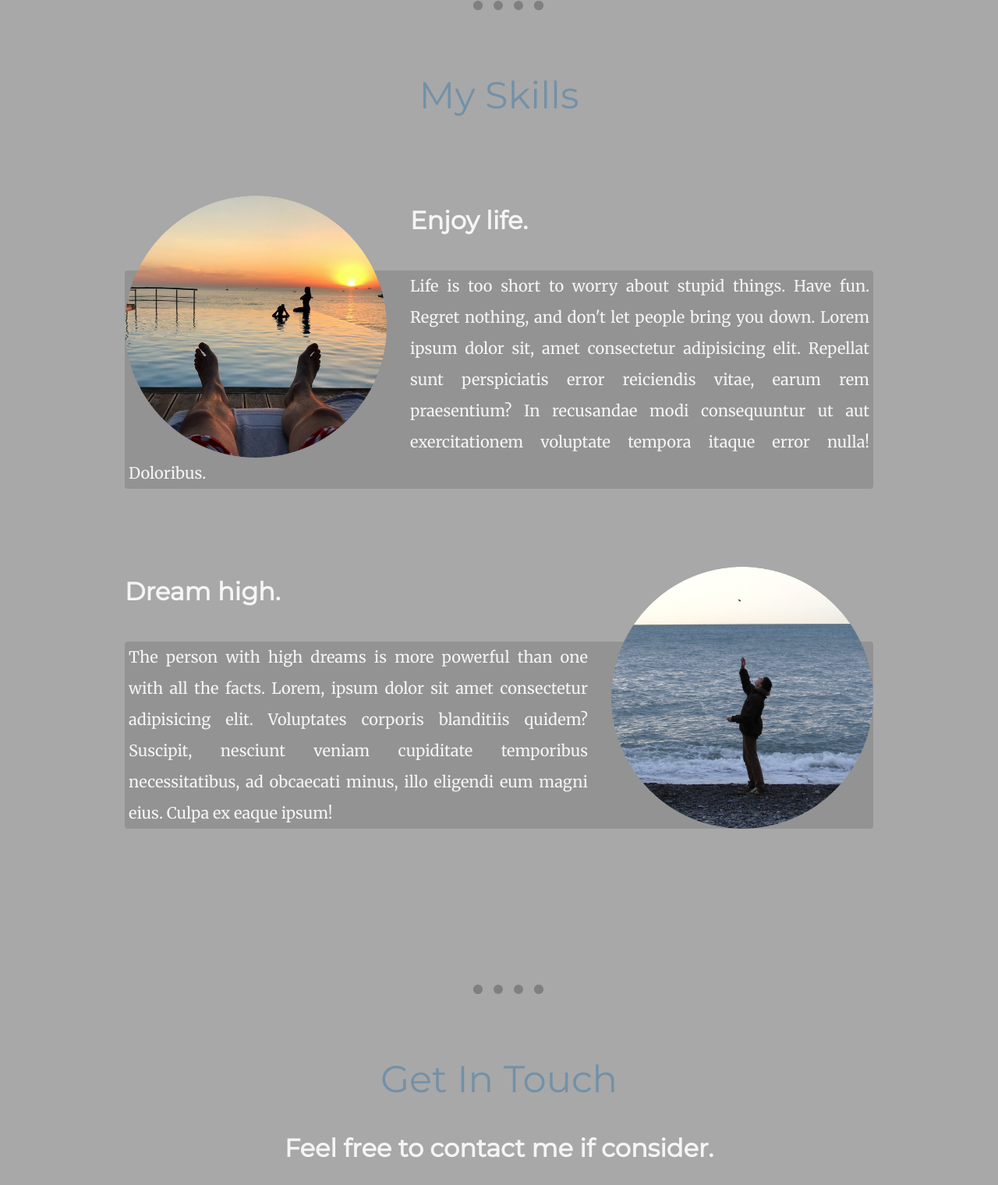
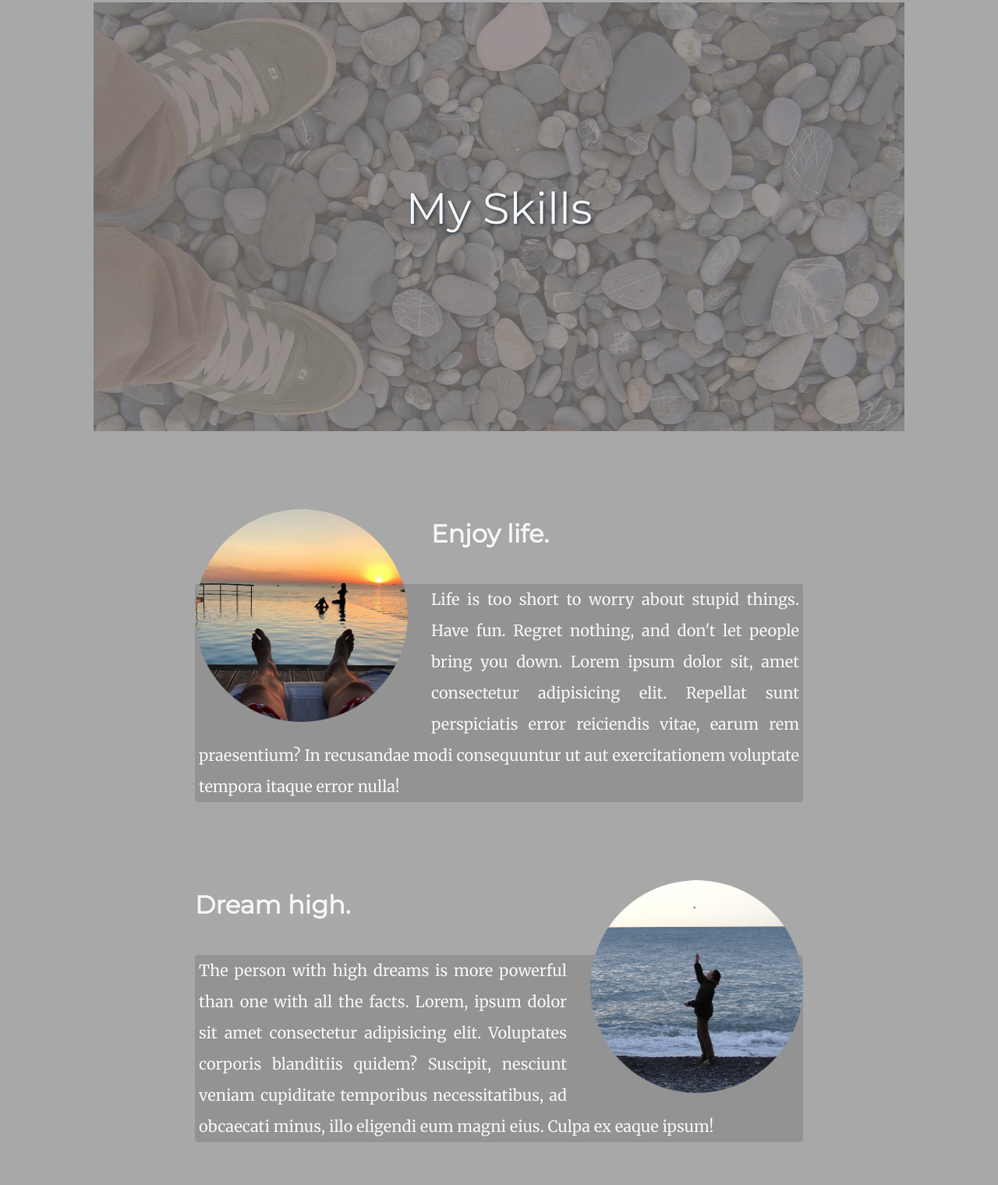
Before and after one commit to sltuners/UDM02, a plain HTML site: page index.html in a window 1280 px wide. Shown: the part 1920-3440 px from the top of the page at 78% size. Drawn offline with Linux system fonts and the light colour scheme.

Commit message:
Update HTML

```diff
--- a/index.html
+++ b/index.html
@@ -16,19 +16,22 @@
       <img class="bottom-cloud" src="images/cloud2.png" alt="Cloud-img">
       <img src="images/mountain.png" alt="Mountain-img">
     </div>
+    <div class="main-container">
       <div class="middle-container">
         <div class="profile">
           <img class="round-photo-me" src="images/Me01.png" alt="photo-of-me">
-        <h2 class="darker-h2">Hello.</h2>
+          <h2 class="h2-dark">Hello.</h2>
           <p class="describeMe">My mission is to make WEB a digital Heaven. The digital Heaven on Erath or elsewhere. Lorem ipsum dolor sit amet consectetur adipisicing elit.</p>
         </div>
         <hr>
         <div class="skills">
-        <h2 class="h2-skills">My Skills</h2>
+          <div class="skills-logo">
+            <h2 class="h2-white text-shadow">My Skills</h2>
+          </div>
           <div class="skill-row">
             <img class="round-photo-skillone" src="images/skill01.png" alt="me1">
             <h3>Enjoy life.</h3>
-          <p class="skillText">Life is too short to worry about stupid things. Have fun. Regret nothing, and don't let people bring you down. Lorem ipsum dolor sit, amet consectetur adipisicing elit. Repellat sunt perspiciatis error reiciendis vitae, earum rem praesentium? In recusandae modi consequuntur ut aut exercitationem voluptate tempora itaque error nulla! Doloribus.</p>
+            <p class="skillText">Life is too short to worry about stupid things. Have fun. Regret nothing, and don't let people bring you down. Lorem ipsum dolor sit, amet consectetur adipisicing elit. Repellat sunt perspiciatis error reiciendis vitae, earum rem praesentium? In recusandae modi consequuntur ut aut exercitationem voluptate tempora itaque error nulla!</p>
           </div>
           <div class="skill-row skill-row-two">
             <img class="round-photo-skilltwo" src="images/skill02.png" alt="me2">
@@ -38,13 +41,13 @@
         </div>
         <hr>
         <div class="contact-me">
-        <h2 class="darker-h2">Get In Touch</h2>
-        <h3>Feel free to contact me if consider.</h3>
+          <h2 class="h2-dark">Get In Touch</h2>
+          <h3 class="text-shadow">Feel free to contact me if consider.</h3>
           <p class="contact-quote">Friendship is born at that moment when one person says to another, ‘What! You too? I thought I was the only one.</p>
           <a class="btn" href="mailto:sltuners@ya.ru">CONTACT ME</a>
         </div>
       </div>
-
+    </div>
 
     <div class="bottom-container">
       <a class="footer-link" href="https://www.linkedin.com/">LinkedIn</a>
```
Lines whose indentation alone changed are shown as unchanged.
